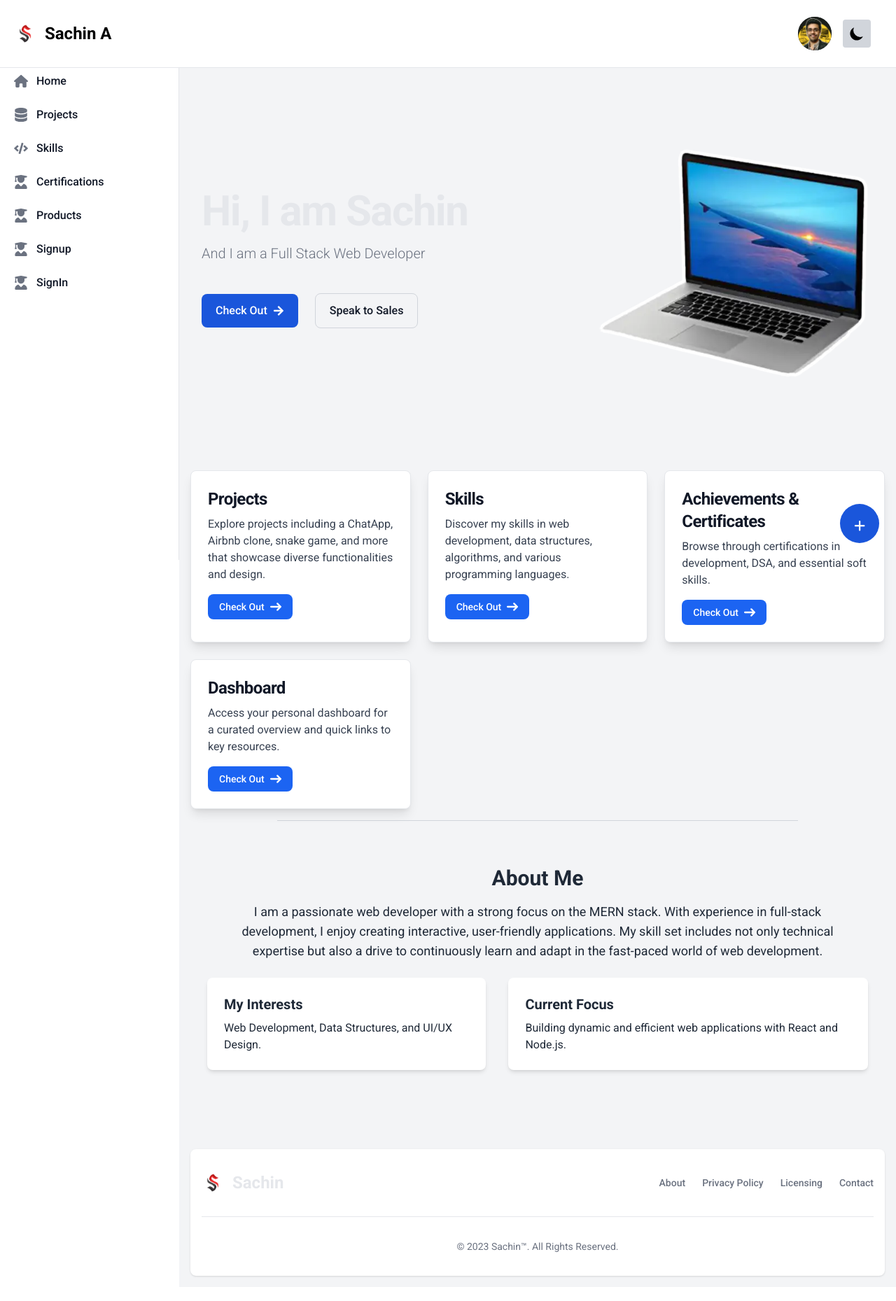
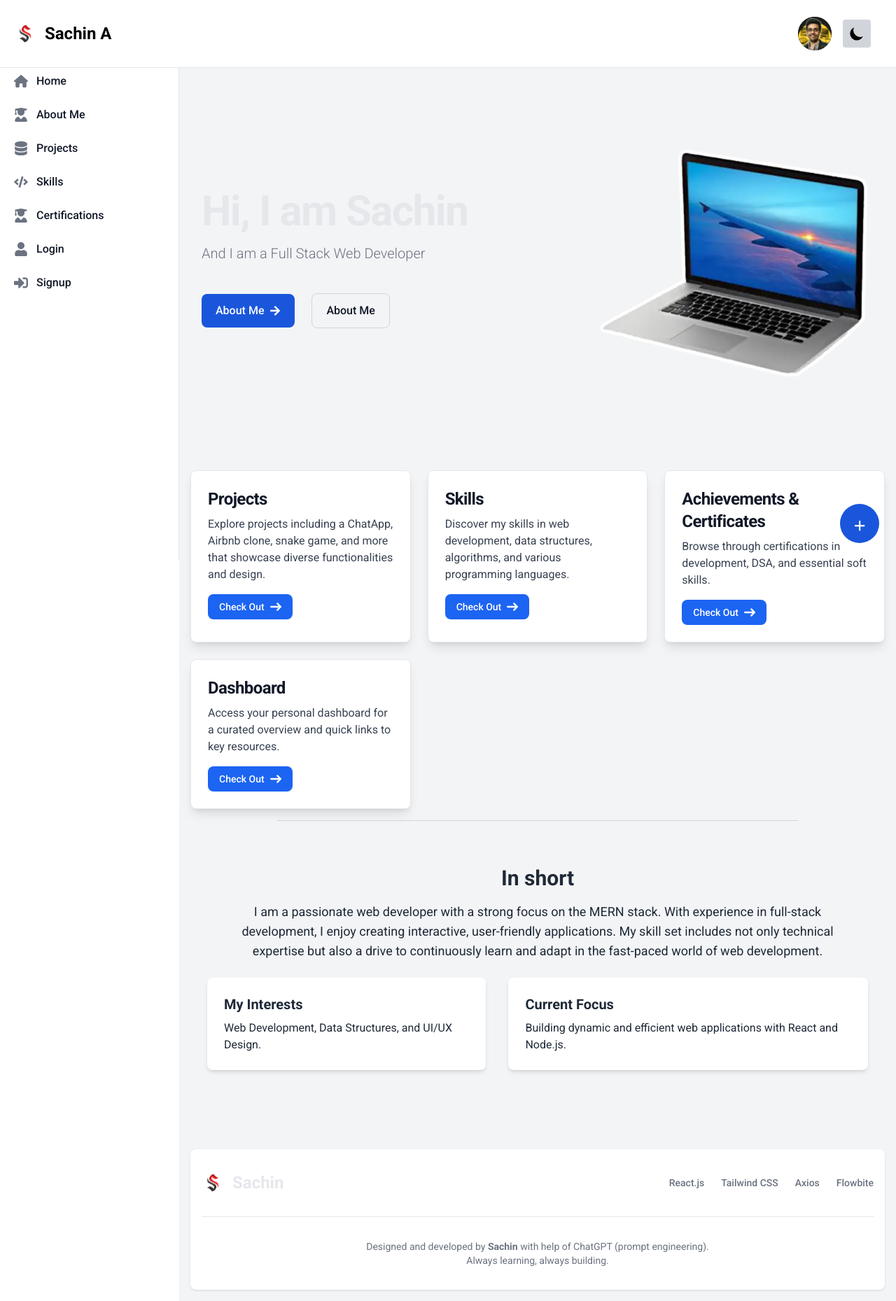
Before and after one commit to sachinkashi21/protfolio, a React (Vite) app: page / in a window 1280 px wide. Shown: the whole page at 70% size. Built offline with nearby package versions, Linux system fonts and the light colour scheme.

Commit message:
fixed broken links, added footer, dashboard styling

```diff
--- a/package.json
+++ b/package.json
@@ -20,6 +20,8 @@
     "react-dom": "^18.2.0",
     "react-icons": "^5.3.0",
     "react-router-dom": "^6.23.0",
+    "react-scroll": "^1.9.0",
+    "react-vertical-timeline-component": "^3.6.0",
     "tss-react": "^4.9.7"
   },
   "devDependencies": {
--- a/src/components/Footer.jsx
+++ b/src/components/Footer.jsx
@@ -1,37 +1,46 @@
-import React from 'react'
-import { useNavigate } from 'react-router-dom'
-import logo from "../assets/logo.png"
+import React from 'react';
+import { useNavigate } from 'react-router-dom';
+import logo from "../assets/logo.png";
 
 const Footer = () => {
-    const navigate=useNavigate();
+    const navigate = useNavigate();
     return (
         <footer className="bg-white rounded-lg shadow dark:bg-gray-900">
             <div className="w-full max-w-screen-xl mx-auto p-4 md:py-8">
                 <div className="sm:flex sm:items-center sm:justify-between">
-                    <div onClick={()=>navigate("/dashboard")} className="flex items-center mb-4 sm:mb-0 space-x-3 rtl:space-x-reverse">
+                    {/* Logo and Name */}
+                    <div onClick={() => navigate("/")} className="flex items-center mb-4 sm:mb-0 space-x-3 rtl:space-x-reverse cursor-pointer">
                         <img src={logo} className="h-8" alt="Sachin Logo" />
                         <span className="self-center text-2xl font-semibold whitespace-nowrap dark:text-white">Sachin</span>
                     </div>
+
+                    {/* Tech Stack */}
                     <ul className="flex flex-wrap items-center mb-6 text-sm font-medium text-gray-500 sm:mb-0 dark:text-gray-400">
                         <li>
-                            <a href="#" className="hover:underline me-4 md:me-6">About</a>
+                            <span className="hover:underline me-4 md:me-6">React.js</span>
                         </li>
                         <li>
-                            <a href="#" className="hover:underline me-4 md:me-6">Privacy Policy</a>
+                            <span className="hover:underline me-4 md:me-6">Tailwind CSS</span>
                         </li>
                         <li>
-                            <a href="#" className="hover:underline me-4 md:me-6">Licensing</a>
+                            <span className="hover:underline me-4 md:me-6">Axios</span>
                         </li>
                         <li>
-                            <a href="#" className="hover:underline">Contact</a>
+                            <span className="hover:underline">Flowbite</span>
                         </li>
                     </ul>
                 </div>
+                {/* Divider */}
                 <hr className="my-6 border-gray-200 sm:mx-auto dark:border-gray-700 lg:my-8" />
-                <span className="block text-sm text-gray-500 sm:text-center dark:text-gray-400">© 2023 <a href="#" className="hover:underline">Sachin™</a>. All Rights Reserved.</span>
+                {/* Personal Statement */}
+                <span className="block text-sm text-gray-500 sm:text-center dark:text-gray-400">
+                    Designed and developed by <strong>Sachin</strong> with help of ChatGPT (prompt engineering).
+                    <br />
+                    Always learning, always building.
+                </span>
             </div>
         </footer>
-    )
-}
+    );
+};
 
-export default Footer
+export default Footer;
--- a/src/components/Hero.jsx
+++ b/src/components/Hero.jsx
@@ -1,8 +1,10 @@
 import React, { useEffect, useState } from 'react';
 import photo from '../assets/some.webp';
 import { FaArrowRight } from 'react-icons/fa';
+import { useNavigate } from 'react-router-dom';
 
 const Hero = () => {
+    const navigate=useNavigate();
     const [text, setText] = useState('');
     const typewritingText = "Annd I am a Full Stack Web Developer";
     const speed = 100; // typing speed in milliseconds
@@ -31,14 +33,14 @@ const Hero = () => {
                     <p id="typeWrite" className="max-w-2xl mb-6 font-light text-gray-500 lg:mb-8 md:text-lg lg:text-xl dark:text-gray-400">
                         {text}
                     </p>
-                    <a href="#" className="inline-flex items-center justify-center px-5 py-3 mr-3 my-3 text-base font-medium text-center text-white bg-blue-700 rounded-lg hover:bg-blue-100 focus:ring-4 focus:outline-none focus:ring-blue-300 dark:bg-blue-600 dark:hover:bg-blue-700 dark:focus:ring-blue-800">
-                        Check Out
+                    <div onClick={() => navigate("/dashboard")} className="inline-flex items-center justify-center px-5 py-3 mr-3 my-3 text-base font-medium text-center text-white bg-blue-700 rounded-lg hover:bg-blue-100 focus:ring-4 focus:outline-none focus:ring-blue-300 dark:bg-blue-600 dark:hover:bg-blue-700 dark:focus:ring-blue-800">
+                        About Me
                         &nbsp;
                         <FaArrowRight />
-                    </a>
-                    <a href="#" className="inline-flex items-center justify-center px-5 py-3 mx-3 text-base font-medium text-center text-gray-900 border border-gray-300 rounded-lg hover:bg-gray-100 focus:ring-4 focus:ring-gray-100 dark:text-white dark:border-gray-700 dark:hover:bg-gray-700 dark:focus:ring-gray-800">
-                        Speak to Sales
-                    </a>
+                    </div>
+                    <div onClick={() => navigate("/dashboard")} className="inline-flex items-center justify-center px-5 py-3 mx-3 text-base font-medium text-center text-gray-900 border border-gray-300 rounded-lg hover:bg-gray-100 focus:ring-4 focus:ring-gray-100 dark:text-white dark:border-gray-700 dark:hover:bg-gray-700 dark:focus:ring-gray-800">
+                        About Me
+                    </div>
                 </div>
                 <div className="hidden lg:mt-0 lg:col-span-5 lg:flex">
                     <img src={photo} alt="mockup" />
--- a/src/components/Sidebar.jsx
+++ b/src/components/Sidebar.jsx
@@ -1,7 +1,7 @@
 import React from 'react'
 import { useNavigate } from 'react-router-dom';
 import { FaHouse, FaUserGraduate, FaDatabase } from "react-icons/fa6";
-import { FaCode } from "react-icons/fa"
+import { FaCode, FaSignInAlt, FaUser } from "react-icons/fa"
 
 const Sidebar = ({ isDrawerOpen, closeDrawer }) => {
    const navigate = useNavigate();
@@ -17,6 +17,12 @@ const Sidebar = ({ isDrawerOpen, closeDrawer }) => {
                      <div onClick={() => navigate("/")} className="flex items-center p-2 text-gray-900 rounded-lg dark:text-white hover:bg-gray-100 dark:hover:bg-gray-700 group">
                         <FaHouse className="w-5 h-5 text-gray-500 transition duration-75 dark:text-gray-400 group-hover:text-gray-900 dark:group-hover:text-white"/>
                         <span className="flex-1 ms-3 whitespace-nowrap">Home</span>
+                     </div>
+                  </li>
+                  <li>
+                     <div onClick={() => navigate("/dashboard")} className="flex items-center p-2 text-gray-900 rounded-lg dark:text-white hover:bg-gray-100 dark:hover:bg-gray-700 group">
+                        <FaUserGraduate className="flex-shrink-0 w-5 h-5 text-gray-500 transition duration-75 dark:text-gray-400 group-hover:text-gray-900 dark:group-hover:text-white"/>
+                        <span className="flex-1 ms-3 whitespace-nowrap">About Me</span>
                      </div>
                   </li>
                   <li>
@@ -38,21 +44,15 @@ const Sidebar = ({ isDrawerOpen, closeDrawer }) => {
                      </div>
                   </li>
                   <li>
-                     <div onClick={() => navigate("/certificate")} className="flex items-center p-2 text-gray-900 rounded-lg dark:text-white hover:bg-gray-100 dark:hover:bg-gray-700 group">
-                        <FaUserGraduate className="flex-shrink-0 w-5 h-5 text-gray-500 transition duration-75 dark:text-gray-400 group-hover:text-gray-900 dark:group-hover:text-white"/>
-                        <span className="flex-1 ms-3 whitespace-nowrap">Products</span>
+                     <div onClick={() => navigate("/login")} className="flex items-center p-2 text-gray-900 rounded-lg dark:text-white hover:bg-gray-100 dark:hover:bg-gray-700 group">
+                        <FaUser className="flex-shrink-0 w-5 h-5 text-gray-500 transition duration-75 dark:text-gray-400 group-hover:text-gray-900 dark:group-hover:text-white"/>
+                        <span className="flex-1 ms-3 whitespace-nowrap">Login</span>
                      </div>
                   </li>
                   <li>
-                     <div onClick={() => navigate("/certificate")} className="flex items-center p-2 text-gray-900 rounded-lg dark:text-white hover:bg-gray-100 dark:hover:bg-gray-700 group">
-                        <FaUserGraduate className="flex-shrink-0 w-5 h-5 text-gray-500 transition duration-75 dark:text-gray-400 group-hover:text-gray-900 dark:group-hover:text-white"/>
+                     <div onClick={() => navigate("/signup")} className="flex items-center p-2 text-gray-900 rounded-lg dark:text-white hover:bg-gray-100 dark:hover:bg-gray-700 group">
+                        <FaSignInAlt className="flex-shrink-0 w-5 h-5 text-gray-500 transition duration-75 dark:text-gray-400 group-hover:text-gray-900 dark:group-hover:text-white"/>
                         <span className="flex-1 ms-3 whitespace-nowrap">Signup</span>
-                     </div>
-                  </li>
-                  <li>
-                     <div onClick={() => navigate("/certificate")} className="flex items-center p-2 text-gray-900 rounded-lg dark:text-white hover:bg-gray-100 dark:hover:bg-gray-700 group">
-                        <FaUserGraduate className="flex-shrink-0 w-5 h-5 text-gray-500 transition duration-75 dark:text-gray-400 group-hover:text-gray-900 dark:group-hover:text-white"/>
-                        <span className="flex-1 ms-3 whitespace-nowrap">SignIn</span>
                      </div>
                   </li>
 
--- a/src/pages/Home.jsx
+++ b/src/pages/Home.jsx
@@ -6,7 +6,7 @@ const About = () => {
   return (
     <section className="px-6 py-12 bg-gray-100 dark:bg-gray-900 text-gray-800 dark:text-gray-200">
       <div className="max-w-4xl mx-auto text-center">
-        <h2 className="text-3xl font-semibold mb-4">About Me</h2>
+        <h2 className="text-3xl font-semibold mb-4">In short</h2>
         <p className="text-lg mb-6">
           I am a passionate web developer with a strong focus on the MERN stack. With experience in full-stack development, I
           enjoy creating interactive, user-friendly applications. My skill set includes not only technical expertise but also a
@@ -24,6 +24,7 @@ const About = () => {
           <p>Building dynamic and efficient web applications with React and Node.js.</p>
         </div>
       </div>
+
     </section>
   );
 };
```
Also changed, not shown: src/pages/Dashboard.jsx (+50 -3 lines), 1 other file (tests, documents, lock files or other folders).
